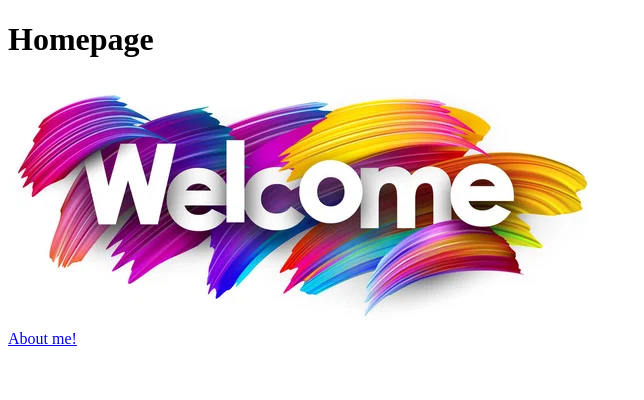
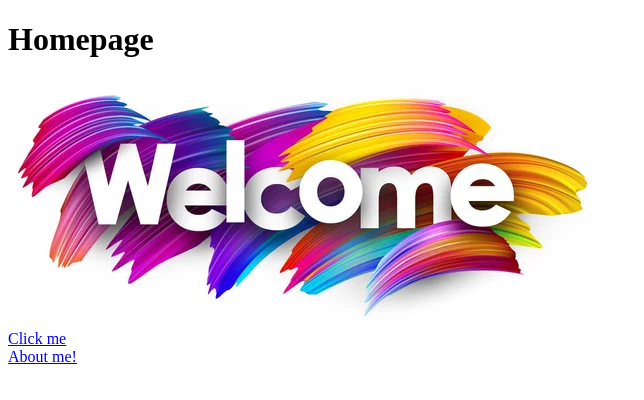
Before and after one commit to IrynaBondarenko7/html-website, a plain HTML site: page index.html in a window 1280 px wide. Shown: the whole page, without its empty margins (0-644 px from the left). Drawn offline with Linux system fonts and the light colour scheme.

Commit message:
html fix div

```diff
--- a/index.html
+++ b/index.html
@@ -8,7 +8,7 @@
   <body>
     <h1>Homepage</h1>
     <img src="./images/first-img.jpg" alt="welcome picture" />
-    <!-- <div><a href=”https://theuselessweb.com/”>Click me</a></div> -->
+    <div><a href=”https://theuselessweb.com/”>Click me</a></div>
     <div><a href="./pages/about.html">About me!</a></div>
   </body>
 </html>
```
